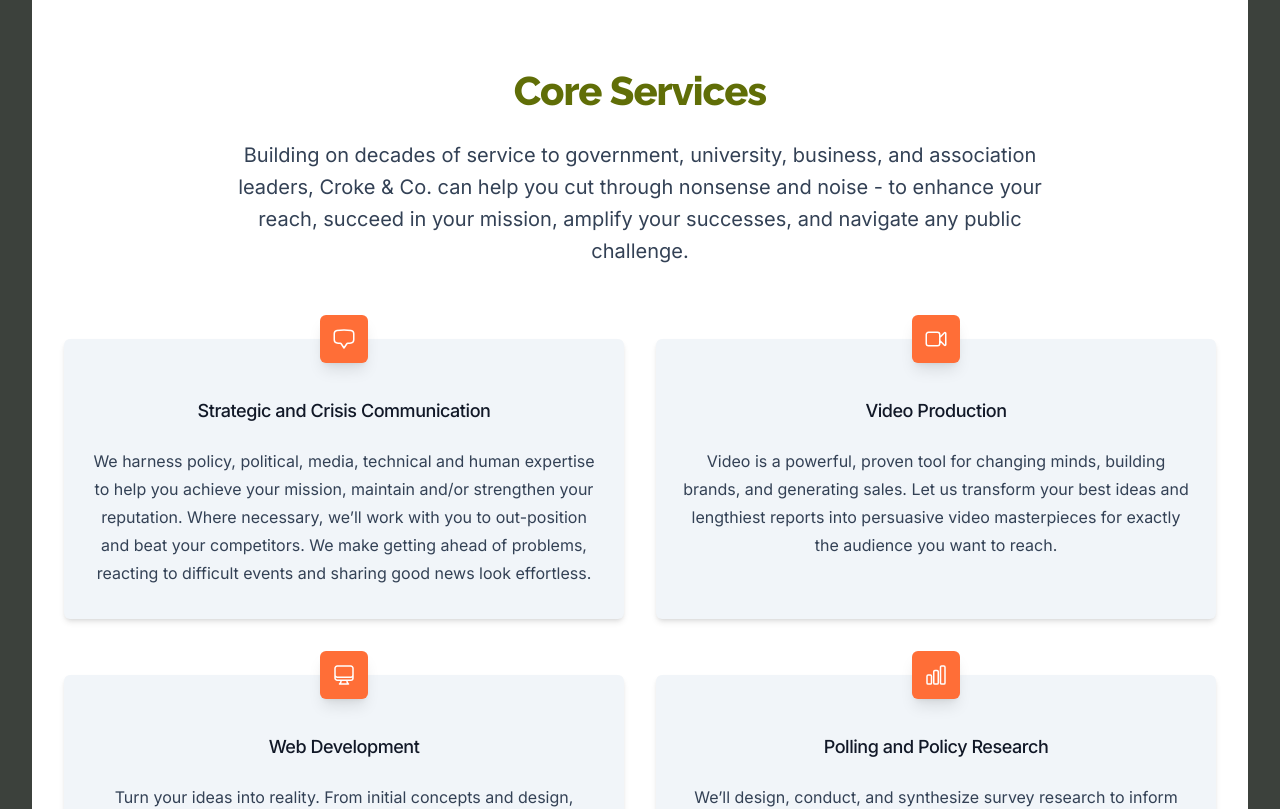
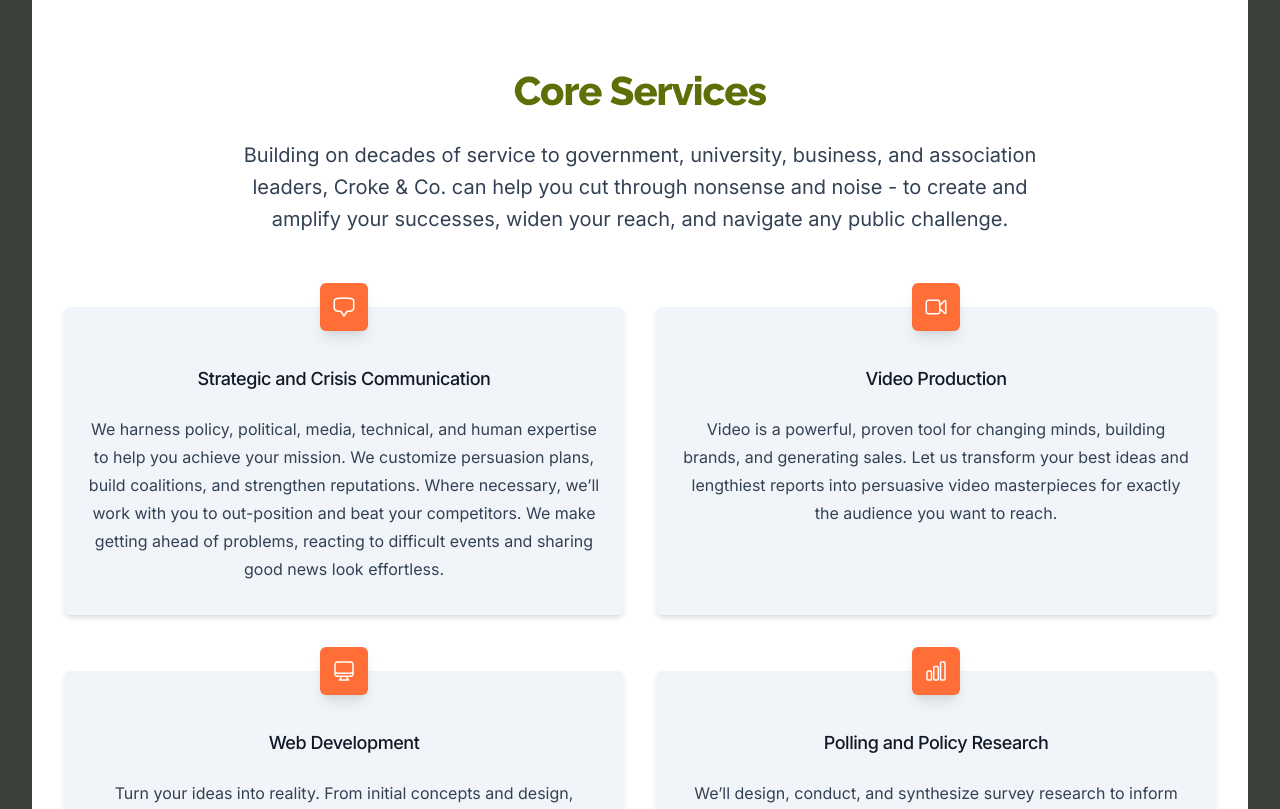
Before and after one commit to pc45/crokebrothers, a Next.js app: page / in a window 1280 px wide. Shown: the part 600-1409 px from the top of the page. Built offline with nearby package versions, Linux system fonts and the light colour scheme.

Commit message:
copy and team updates

```diff
--- a/src/components/Services.jsx
+++ b/src/components/Services.jsx
@@ -9,7 +9,7 @@
 const features = [
   {
     name: 'Strategic and Crisis Communication',
-    description: 'We harness policy, political, media, technical and human expertise to help you achieve your mission, maintain and/or strengthen your reputation. Where necessary, we’ll work with you to out-position and beat your competitors. We make getting ahead of problems, reacting to difficult events and sharing good news look effortless.',
+    description: 'We harness policy, political, media, technical, and human expertise to help you achieve your mission. We customize persuasion plans, build coalitions, and strengthen reputations. Where necessary, we’ll work with you to out-position and beat your competitors. We make getting ahead of problems, reacting to difficult events and sharing good news look effortless.',
     icon: ChatBubbleBottomCenterIcon,
   },
   {
@@ -44,7 +44,7 @@
                 Core Services
               </p>
               <p className="mx-auto mt-5 max-w-prose text-xl text-slate-700">
-                Building on decades of service to government, university, business, and association leaders, Croke & Co. can help you cut through nonsense and noise - to enhance your reach, succeed in your mission, amplify your successes, and navigate any public challenge.
+                Building on decades of service to government, university, business, and association leaders, Croke & Co. can help you cut through nonsense and noise - to create and amplify your successes, widen your reach, and navigate any public challenge.
               </p>
               <div className="mt-12">
             <div className="grid grid-cols-1 gap-8 md:grid-cols-2">
--- a/src/components/Team.jsx
+++ b/src/components/Team.jsx
@@ -3,6 +3,7 @@
 import simon from '@/images/simon.jpg'
 import kris from '@/images/kris.jpeg'
 import juancarlos from '@/images/juan-carlos-donoso.jpg'
+import pete from '@/images/pete.jpg'
 import {Container} from "@/components/Container";
 import {Dialog, Transition} from "@headlessui/react";
 import {UserIcon} from "@heroicons/react/24/outline";
@@ -47,8 +48,8 @@
   {
     name: 'Pete Croke',
     role: 'Partner - Web',
-    imageUrl: ryan,
-    bio: 'Lorem ipsum dolor sit amet, consectetur adipiscing elit. Nam id porta nisi, eget efficitur nibh. Etiam sit amet nibh vitae arcu pretium feugiat ut at tellus. Morbi turpis ante, dictum eget venenatis vitae, pulvinar sit amet ex. Nulla eu neque tempus, volutpat lorem id, placerat lorem. In interdum, nisi quis euismod mattis, neque erat viverra arcu, at volutpat arcu orci ut est. Maecenas scelerisque urna ex, quis imperdiet est imperdiet et. Pellentesque commodo id ante eget gravida. Suspendisse elementum gravida sem, a accumsan neque suscipit nec. Praesent non malesuada risus, in fermentum lectus. Vestibulum id dolor quis purus ultricies iaculis venenatis ac lacus. Praesent faucibus tempor ultrices. Sed lorem arcu, viverra a fringilla ut, ornare vitae erat. Nunc facilisis nibh erat, eu ornare ex condimentum non. Sed id justo sit amet urna laoreet cursus tempor nec arcu. Integer id arcu quis sem pretium commodo. Ut consectetur lectus nec ipsum euismod, a dignissim urna ultricies.',
+    imageUrl: pete,
+    bio: 'Pete has two decades of web development experience under his belt. Encompassing a wide array of verticals from non profits to enterprise e-commerce clients, he builds solutions that are client-driven and customer focused.',
     twitterUrl: '#',
     linkedinUrl: '#',
   },
```
Also changed, not shown: src/images/pete.jpg (added).
